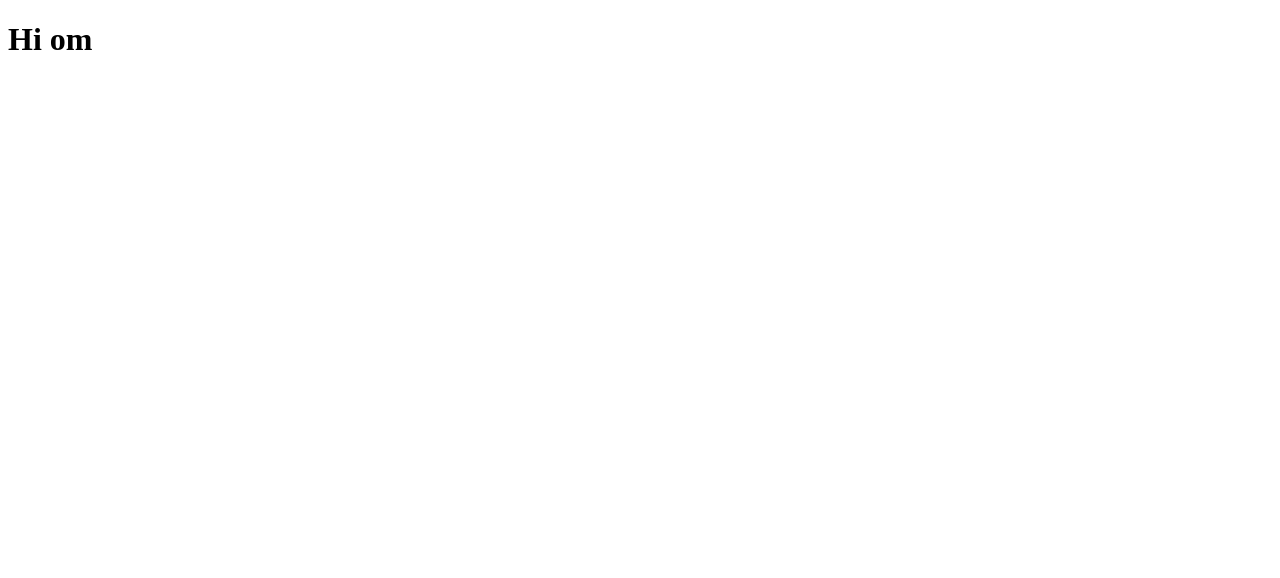
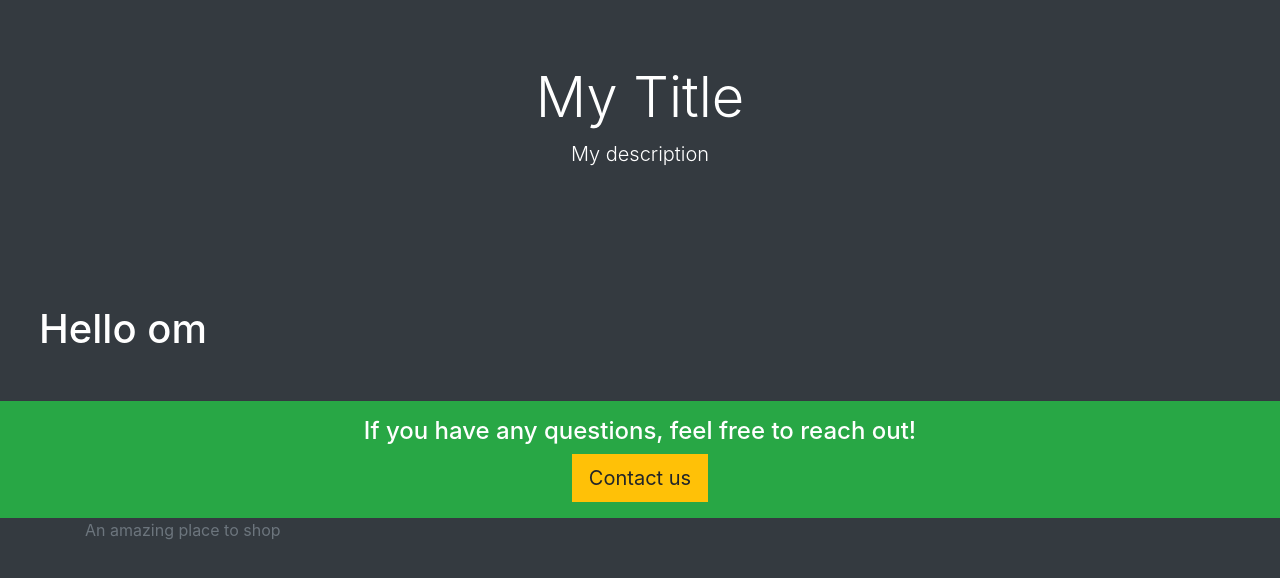
Before and after one commit to OmGameHub/MyStoreFrontEnd, a React (Create React App) app: page / in a window 1280 px wide. Shown: the top 578 px of the page. Built offline with nearby package versions, Linux system fonts and the light colour scheme; no server answers.

Commit message:
add app base component & setup backend

```diff
--- a/public/index.html
+++ b/public/index.html
@@ -24,7 +24,21 @@
       work correctly both with client-side routing and a non-root public URL.
       Learn how to configure a non-root public URL by running `npm run build`.
     -->
-    <title>React App</title>
+
+    <link
+      rel="stylesheet"
+      href="https://cdn.jsdelivr.net/npm/bootstrap@4.5.3/dist/css/bootstrap.min.css"
+      integrity="sha384-TX8t27EcRE3e/ihU7zmQxVncDAy5uIKz4rEkgIXeMed4M0jlfIDPvg6uqKI2xXr2"
+      crossorigin="anonymous"
+    />
+
+    <link
+      rel="stylesheet"
+      href="https://stackpath.bootstrapcdn.com/font-awesome/4.7.0/css/font-awesome.min.css"
+      integrity="sha384-wvfXpqpZZVQGK6TAh5PVlGOfQNHSoD2xbE+QkPxCAFlNEevoEH3Sl0sibVcOQVnN"
+      crossorigin="anonymous"
+    />
+    <title>My Store</title>
   </head>
   <body>
     <noscript>You need to enable JavaScript to run this app.</noscript>
--- /dev/null
+++ b/src/backend.js
@@ -0,0 +1 @@
+export const BASE_API = process.env.REACT_APP_BACKEND;
--- a/src/core/Base.js
+++ b/src/core/Base.js
@@ -0,0 +1,31 @@
+import React from "react";
+
+const Base = ({
+  title = "My Title",
+  description = "My description",
+  className = "bg-dark text-white p-4",
+  children,
+}) => (
+  <div>
+    <div className="container-fluid">
+      <div className="jumbotron bg-dark text-white text-center">
+        <h2 className="display-4">{title}</h2>
+        <p className="lead">{description}</p>
+      </div>
+
+      <div className={className}>{children}</div>
+    </div>
+
+    <footer className="footer bg-dark mt-auto py-3">
+      <div className="container-fluid bg-success text-white text-center py-3">
+        <h4>If you have any questions, feel free to reach out!</h4>
+        <button className="btn btn-warning btn-lg">Contact us</button>
+      </div>
+      <div className="container">
+        <span className="text-muted">An amazing place to shop</span>
+      </div>
+    </footer>
+  </div>
+);
+
+export default Base;
--- a/src/core/Home.js
+++ b/src/core/Home.js
@@ -1,9 +1,12 @@
 import React from "react";
+import Base from "./Base";
+import { BASE_API } from "../backend";
+import "../styles.css";
 
 export default function Home() {
   return (
-    <div>
-      <h1>Hi om</h1>
-    </div>
+    <Base>
+      <h1 className="text-white">Hello om</h1>
+    </Base>
   );
 }
```
Also changed, not shown: 1 other file (tests, documents, lock files or other folders).
